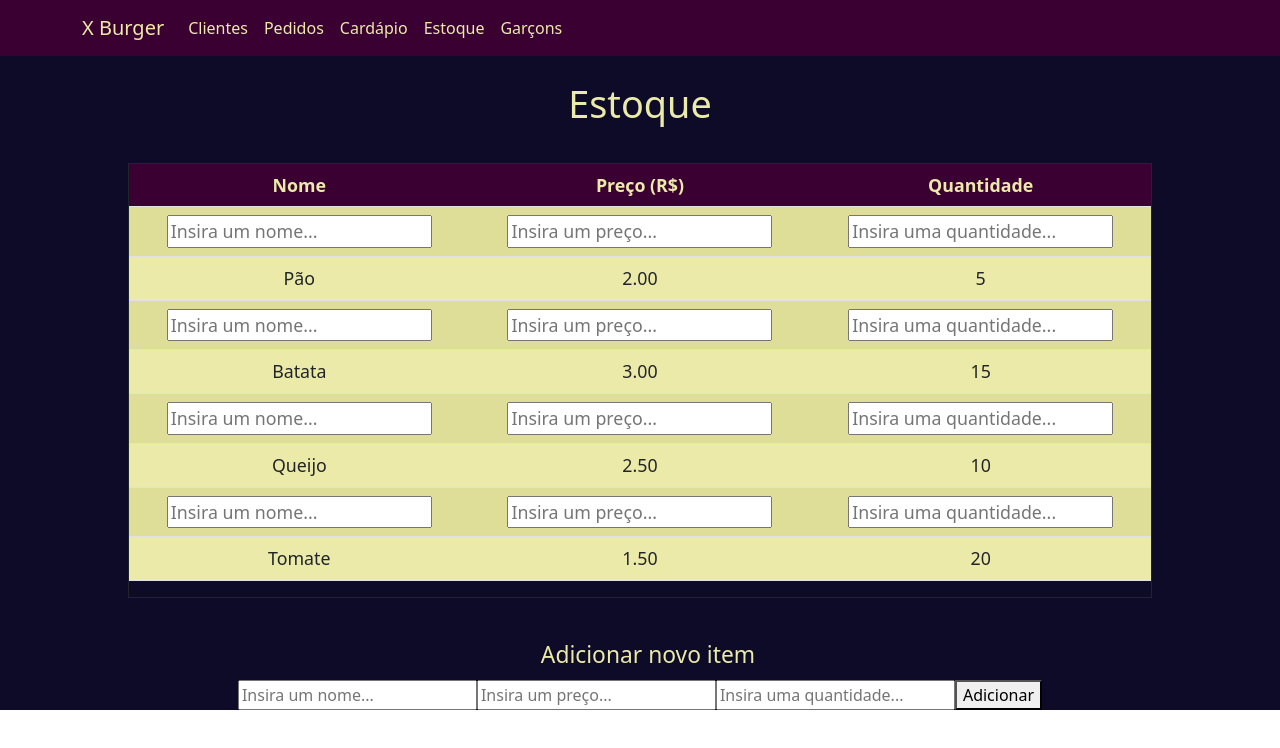
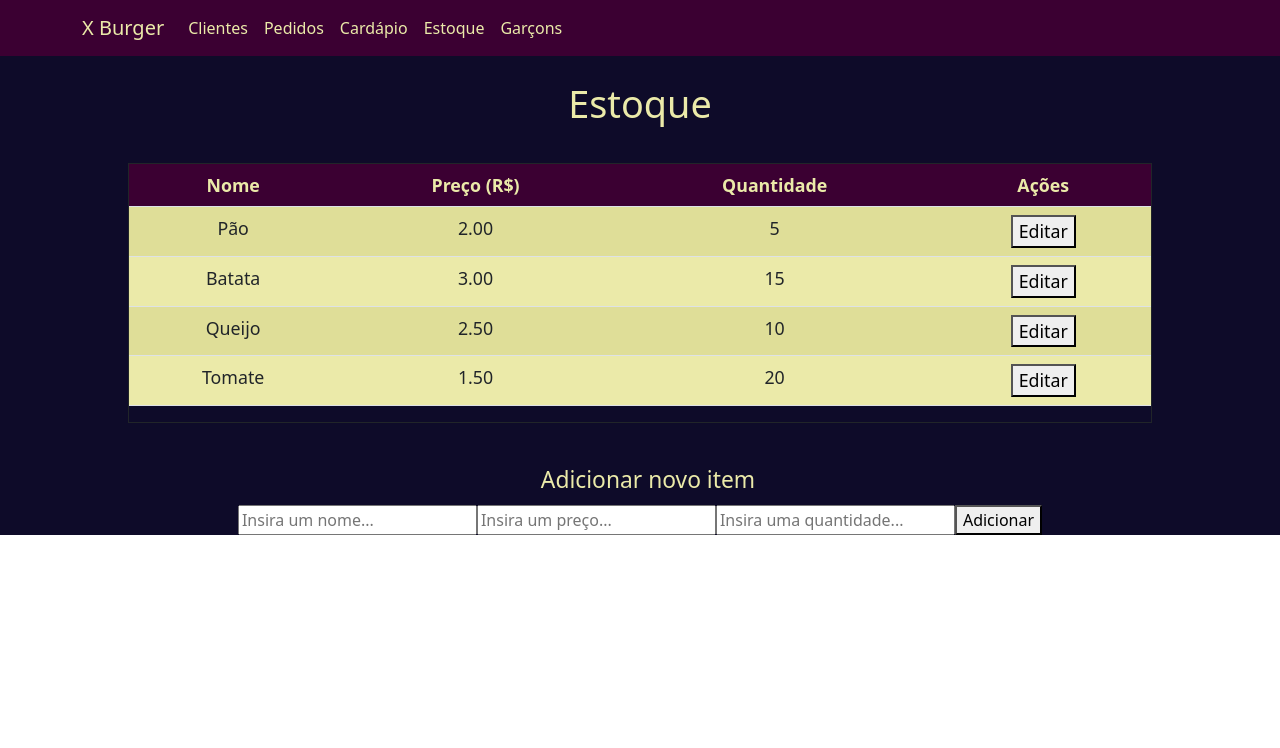
Before and after one commit to ENGVGR/Sistema-de-restaurante, a React (Create React App) app: page /stock in a window 1280 px wide. Shown: the top 748 px of the page. Built offline with nearby package versions, Linux system fonts and the light colour scheme.

Commit message:
edit function

```diff
--- a/src/pages/stock/index.js
+++ b/src/pages/stock/index.js
@@ -1,5 +1,5 @@
 // @flow
-import React, { useState } from 'react';
+import React, { Fragment, useState } from 'react';
 import './index.scss';
 import * as ReactBootStrap from 'react-bootstrap';
 import MyNavBar from '../../components/navBar';
@@ -7,11 +7,13 @@ import MyNavBar from '../../components/navBar';
 const title = 'titleStock';
 
 const data = [
-  { nome: 'Pão', preco: 2.0, quantidade: 5 },
-  { nome: 'Batata', preco: 3.0, quantidade: 15 },
-  { nome: 'Queijo', preco: 2.5, quantidade: 10 },
-  { nome: 'Tomate', preco: 1.5, quantidade: 20 },
+  { id: 1, nome: 'Pão', preco: 2.0, quantidade: 5 },
+  { id: 2, nome: 'Batata', preco: 3.0, quantidade: 15 },
+  { id: 3, nome: 'Queijo', preco: 2.5, quantidade: 10 },
+  { id: 4, nome: 'Tomate', preco: 1.5, quantidade: 20 },
 ];
+
+let newId = 5;
 
 /**
  * @function Stock
@@ -20,11 +22,20 @@ const data = [
  */
 export default function Stock(): any {
   const [items, setItems] = useState(data);
+
   const [addFormData, setAddFormData] = useState({
     nome: '',
     preco: '',
     quantidade: '',
   });
+
+  const [editFormData, setEditFormData] = useState({
+    nome: '',
+    preco: '',
+    quantidade: '',
+  });
+
+  const [editItemId, setEditItemId] = useState(null);
 
   const handleAddFormChange = (event) => {
     event.preventDefault();
@@ -38,17 +49,65 @@ export default function Stock(): any {
     setAddFormData(newFormData);
   };
 
+  const handleEditFormChange = (event) => {
+    event.preventDefault();
+
+    const fieldName = event.target.getAttribute('name');
+    const fieldValue = event.target.value;
+
+    const newFormData = { ...editFormData };
+    newFormData[fieldName] = fieldValue;
+
+    setEditFormData(newFormData);
+  };
+
   const handleAddFormSubmit = (event) => {
     event.preventDefault();
 
     const newItem = {
+      id: newId,
       nome: addFormData.nome,
       preco: parseFloat(addFormData.preco),
       quantidade: parseInt(addFormData.quantidade, 10),
     };
+    newId += 1;
 
     const newItems = [...items, newItem];
     setItems(newItems);
+  };
+
+  const handleEditFormSubmit = (event) => {
+    event.preventDefault();
+
+    const editedItem = {
+      id: editItemId,
+      nome: editFormData.nome,
+      preco: parseFloat(editFormData.preco),
+      quantidade: parseInt(editFormData.quantidade, 10),
+    };
+
+    const newItems = [...items];
+    const index = items.findIndex((item) => item.id === editItemId);
+    newItems[index] = editedItem;
+    setItems(newItems);
+    setEditItemId(null);
+  };
+
+  const handleEditClick = (event, item) => {
+    event.preventDefault();
+    setEditItemId(item.id);
+
+    const formValues = {
+      nome: item.nome,
+      preco: item.preco,
+      quantidade: item.quantidade,
+    };
+
+    setEditFormData(formValues);
+  };
+
+  const handleCancelClick = () => {
+    setEditItemId(null);
   };
 
   return (
@@ -60,7 +119,7 @@ export default function Stock(): any {
         </span>
       </div>
       <div className="stock-table">
-        <form>
+        <form onSubmit={handleEditFormSubmit}>
           <ReactBootStrap.Table
             striped
             boardered
@@ -72,11 +131,14 @@ export default function Stock(): any {
                 <th scope="col">Nome</th>
                 <th scope="col">Preço (R$)</th>
                 <th scope="col">Quantidade</th>
+                <th scope="col">Ações</th>
               </tr>
             </thead>
             <tbody>
               {items.map((item) => (
+                // eslint-disable-next-line react/jsx-no-useless-fragment
                 <>
+                  {editItemId === item.id ? (
                     <tr className="stock-table-striped-editable">
                       <td>
                         <input
@@ -84,6 +146,8 @@ export default function Stock(): any {
                           name="nome"
                           required="required"
                           placeholder="Insira um nome..."
+                          value={editFormData.nome}
+                          onChange={handleEditFormChange}
                         />
                       </td>
                       <td>
@@ -93,6 +157,8 @@ export default function Stock(): any {
                           name="preco"
                           required="required"
                           placeholder="Insira um preço..."
+                          value={editFormData.preco}
+                          onChange={handleEditFormChange}
                         />
                       </td>
                       <td>
@@ -101,14 +167,32 @@ export default function Stock(): any {
                           name="quantidade"
                           required="required"
                           placeholder="Insira uma quantidade..."
+                          value={editFormData.quantidade}
+                          onChange={handleEditFormChange}
                         />
                       </td>
+                      <td>
+                        <button type="submit">Atualizar</button>
+                        <button type="button" onClick={handleCancelClick}>
+                          Cancelar
+                        </button>
+                      </td>
                     </tr>
+                  ) : (
                     <tr className="stock-table-striped-readOnly">
                       <td>{item.nome}</td>
                       <td>{item.preco.toFixed(2)}</td>
                       <td>{item.quantidade}</td>
+                      <td>
+                        <button
+                          type="button"
+                          onClick={(event) => handleEditClick(event, item)}
+                        >
+                          Editar
+                        </button>
+                      </td>
                     </tr>
+                  )}
                 </>
               ))}
             </tbody>
```
Lines whose indentation alone changed are shown as unchanged.
